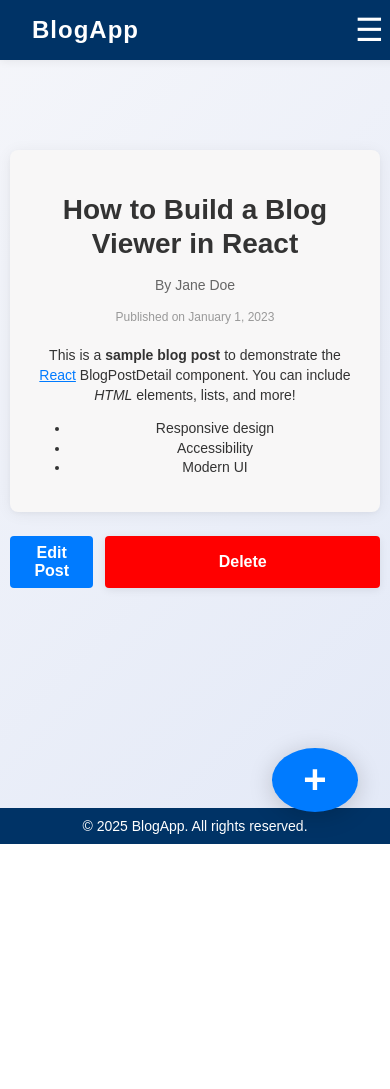
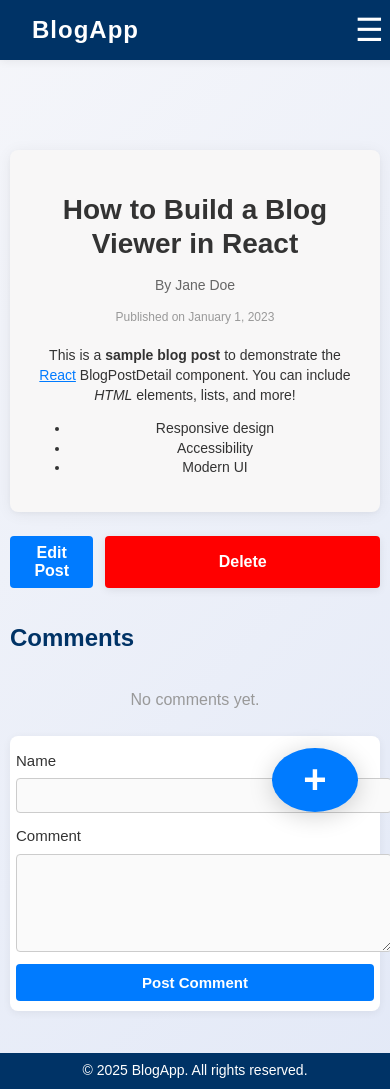
Before and after one commit to varunreddy-18/react-flexi, a React (Vite) app: page /post/1 in a window 390 px wide. Before the commit the page ends 844 px from the top, so only its background shows below. Built offline with nearby package versions, Linux system fonts and the light colour scheme.

Commit message:
challange-6 completed

```diff
--- /dev/null
+++ b/components/Comment.jsx
@@ -0,0 +1,22 @@
+import React from 'react';
+import styles from './Comment.module.css';
+
+const Comment = ({ name, date, text, avatar }) => {
+  const formattedDate = new Date(date).toLocaleString('en-US', {
+    month: 'long', day: 'numeric', year: 'numeric', hour: '2-digit', minute: '2-digit'
+  });
+  return (
+    <div className={styles.comment} aria-live="polite">
+      {avatar && <img src={avatar} alt={name + " avatar"} className={styles.avatar} />}
+      <div className={styles.content}>
+        <div className={styles.header}>
+          <span className={styles.name}>{name}</span>
+          <span className={styles.date}>{formattedDate}</span>
+        </div>
+        <div className={styles.text}>{text}</div>
+      </div>
+    </div>
+  );
+};
+
+export default Comment;
--- /dev/null
+++ b/components/Comment.module.css
@@ -0,0 +1,68 @@
+.comment {
+  display: flex;
+  align-items: flex-start;
+  background: #f8f7f7;
+  border-radius: 8px;
+  border: 1px solid #e3e9f7;
+  padding: 16px;
+  margin-bottom: 16px;
+  font-family: 'Arial', 'Roboto', sans-serif;
+}
+.avatar {
+  width: 50px;
+  height: 50px;
+  border-radius: 50%;
+  object-fit: cover;
+  margin-right: 16px;
+  background: #e3e9f7;
+}
+.content {
+  flex: 1;
+}
+.header {
+  display: flex;
+  align-items: baseline;
+  gap: 12px;
+  margin-bottom: 4px;
+}
+.name {
+  font-weight: bold;
+  color: #333;
+  font-size: 16px;
+}
+.date {
+  font-size: 14px;
+  color: #999;
+}
+.text {
+  font-size: 16px;
+  color: #222;
+  margin-top: 4px;
+  word-break: break-word;
+}
+@media (max-width: 768px) {
+  .comment {
+    flex-direction: column;
+    align-items: flex-start;
+    padding: 12px;
+  }
+  .avatar {
+    margin-right: 0;
+    margin-bottom: 8px;
+    align-self: flex-start;
+  }
+  .header {
+    flex-direction: column;
+    align-items: flex-start;
+    gap: 2px;
+  }
+  .name {
+    font-size: 15px;
+  }
+  .date {
+    font-size: 12px;
+  }
+  .text {
+    font-size: 15px;
+  }
+}
--- /dev/null
+++ b/components/CommentForm.jsx
@@ -0,0 +1,60 @@
+import React, { useState } from 'react';
+import styles from './CommentForm.module.css';
+
+const CommentForm = ({ onSubmit, isLoggedIn, userName }) => {
+  const [name, setName] = useState(userName || '');
+  const [text, setText] = useState('');
+  const [error, setError] = useState('');
+
+  const handleSubmit = (e) => {
+    e.preventDefault();
+    if ((!isLoggedIn && !name.trim()) || !text.trim()) {
+      setError('Please fill in all fields.');
+      return;
+    }
+    setError('');
+    onSubmit({
+      name: isLoggedIn ? userName : name,
+      text,
+      date: new Date().toISOString(),
+    });
+    setText('');
+    if (!isLoggedIn) setName('');
+  };
+
+  return (
+    <form className={styles.commentForm} onSubmit={handleSubmit} aria-label="Add a comment">
+      {!isLoggedIn && (
+        <div className={styles.formGroup}>
+          <label htmlFor="comment-name">Name</label>
+          <input
+            id="comment-name"
+            type="text"
+            value={name}
+            onChange={e => setName(e.target.value)}
+            className={styles.input}
+            autoComplete="name"
+            required
+          />
+        </div>
+      )}
+      <div className={styles.formGroup}>
+        <label htmlFor="comment-text">Comment</label>
+        <textarea
+          id="comment-text"
+          value={text}
+          onChange={e => setText(e.target.value)}
+          className={styles.textarea}
+          rows={3}
+          required
+        />
+      </div>
+      {error && <div className={styles.error} role="alert">{error}</div>}
+      <div className={styles.buttonRow}>
+        <button type="submit" className={styles.submitButton}>Post Comment</button>
+      </div>
+    </form>
+  );
+};
+
+export default CommentForm;
--- /dev/null
+++ b/components/CommentForm.module.css
@@ -0,0 +1,86 @@
+.commentForm {
+  background: #fff;
+  border-radius: 8px;
+  box-shadow: 0 2px 8px rgba(0,0,0,0.06);
+  padding: 24px 20px 16px 20px;
+  max-width: 800px;
+  margin: 0 auto 32px auto;
+  font-family: 'Arial', 'Roboto', sans-serif;
+}
+.formGroup {
+  display: flex;
+  flex-direction: column;
+  margin-bottom: 16px;
+}
+label {
+  font-size: 15px;
+  color: #333;
+  margin-bottom: 6px;
+  font-weight: 500;
+}
+.input, .textarea {
+  font-size: 16px;
+  color: #333;
+  border: 1px solid #ccc;
+  border-radius: 4px;
+  padding: 10px;
+  outline: none;
+  transition: border-color 0.2s, box-shadow 0.2s;
+  background: #fafafa;
+}
+.input:focus, .textarea:focus {
+  border-color: #007BFF;
+  box-shadow: 0 0 0 2px rgba(0,123,255,0.15);
+}
+.textarea {
+  min-height: 80px;
+  resize: vertical;
+}
+.error {
+  color: #FF0000;
+  font-size: 14px;
+  margin: 4px 0 0 0;
+}
+.buttonRow {
+  display: flex;
+  justify-content: flex-end;
+  margin-top: 10px;
+}
+.submitButton {
+  background: #007BFF;
+  color: #fff;
+  font-size: 16px;
+  border: none;
+  border-radius: 4px;
+  padding: 10px 28px;
+  cursor: pointer;
+  transition: background 0.2s;
+  font-weight: bold;
+}
+.submitButton:focus {
+  outline: 2px solid #007BFF;
+  outline-offset: 2px;
+}
+@media (max-width: 768px) {
+  .commentForm {
+    padding: 14px 6px 10px 6px;
+    max-width: 100vw;
+  }
+  .formGroup {
+    margin-bottom: 12px;
+  }
+  .input, .textarea {
+    font-size: 15px;
+    width: 100%;
+    padding: 8px;
+  }
+  .buttonRow {
+    justify-content: stretch;
+    margin-top: 10px;
+  }
+  .submitButton {
+    width: 100%;
+    font-size: 15px;
+    padding: 10px 0;
+  }
+}
--- /dev/null
+++ b/components/CommentList.jsx
@@ -0,0 +1,17 @@
+import React from 'react';
+import Comment from './Comment';
+import styles from './CommentList.module.css';
+
+const CommentList = ({ comments }) => (
+  <div className={styles.commentList} aria-live="polite">
+    {comments.length === 0 ? (
+      <div className={styles.empty}>No comments yet.</div>
+    ) : (
+      comments.map((comment, idx) => (
+        <Comment key={idx} {...comment} />
+      ))
+    )}
+  </div>
+);
+
+export default CommentList;
--- /dev/null
+++ b/components/CommentList.module.css
@@ -0,0 +1,12 @@
+.commentList {
+  margin-top: 32px;
+  margin-bottom: 24px;
+  width: 100%;
+  max-width: 800px;
+}
+.empty {
+  color: #999;
+  text-align: center;
+  font-size: 16px;
+  margin: 24px 0;
+}
--- a/pages/BlogPostPage.jsx
+++ b/pages/BlogPostPage.jsx
@@ -3,6 +3,8 @@ import { useParams, useNavigate } from 'react-router-dom';
 import BlogPostDetail from '../components/BlogPostDetail';
 import DeleteButton from '../components/DeleteButton';
 import ConfirmationDialog from '../components/ConfirmationDialog';
+import CommentList from '../components/CommentList';
+import CommentForm from '../components/CommentForm';
 
 const BlogPostPage = ({ posts, onEdit, onDelete }) => {
   const { id } = useParams();
@@ -10,6 +12,7 @@ const BlogPostPage = ({ posts, onEdit, onDelete }) => {
   const post = posts.find(p => p.id === id);
   const [dialogOpen, setDialogOpen] = useState(false);
   const [deleting, setDeleting] = useState(false);
+  const [comments, setComments] = useState([]);
 
   const handleDelete = async () => {
     setDeleting(true);
@@ -17,6 +20,10 @@ const BlogPostPage = ({ posts, onEdit, onDelete }) => {
     setDeleting(false);
     setDialogOpen(false);
     navigate('/');
+  };
+
+  const handleAddComment = (comment) => {
+    setComments(prev => [...prev, comment]);
   };
 
   return (
@@ -37,6 +44,12 @@ const BlogPostPage = ({ posts, onEdit, onDelete }) => {
         onConfirm={handleDelete}
         loading={deleting}
       />
+      {/* Comment System */}
+      <section aria-label="Comments" style={{maxWidth:800,margin:'0 auto'}}>
+        <h2 style={{fontSize:'1.5rem',margin:'32px 0 16px 0',color:'#003366'}}>Comments</h2>
+        <CommentList comments={comments} />
+        <CommentForm onSubmit={handleAddComment} isLoggedIn={false} />
+      </section>
     </div>
   );
 };
```
